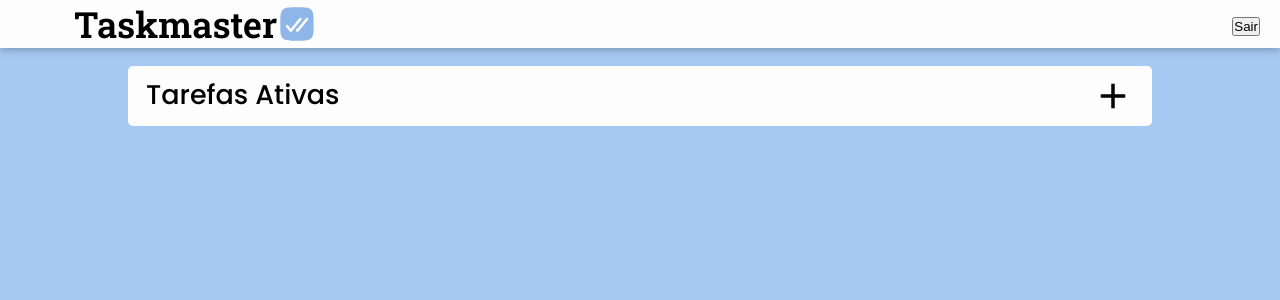
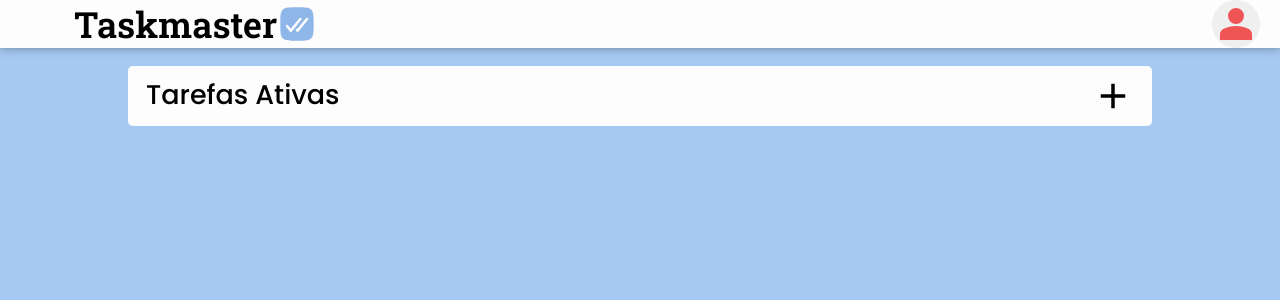
Before and after one commit to DeividSouSan/Taskmaster, a Flask app: page /board in a window 1280 px wide. Shown: the top 300 px of the page. Run offline with Flask 3, Linux system fonts and the light colour scheme; the visitor is signed in with stand-in values (Sample User, id 1); data that the repository does not hold is empty; parts of the project's set-up code (start-up, migrations or seed data) failed here and were passed over; some libraries are stand-ins or nearby versions.

Commit message:
feat: added floating menu html

```diff
--- a/src/templates/partials/header-after-auth.html
+++ b/src/templates/partials/header-after-auth.html
@@ -1,4 +1,4 @@
-<header>
+<header class="header-after-auth">
   <div class="logo">
     <h1>Taskmaster</h1>
     <svg xmlns="http://www.w3.org/2000/svg" width="1em" height="1em" viewBox="0 0 24 24">
@@ -7,9 +7,27 @@
         clip-rule="evenodd" />
     </svg>
   </div>
-  <ul>
-    <li>
-      <button hx-get="{{ url_for('auth.logout')}}" hx-target="html" hx-push-url="true" hx-swap="innerHTML">Sair</button>
-    </li>
-  </ul>
+  <button class="account-button">
+    <!-- Button with person img  -->
+  </button>
+
+  <section class="floating-menu" style="display: none;">
+    <section class="floating-menu-container">
+      <h1>Opções</h1>
+      <ul>
+        <li>
+          <button hx-get="{{ url_for('auth.logout') }}" hx-target="html" hx-push-url="true" hx-swap="innerHTML"
+            class="logout-button">
+            Sair
+          </button>
+        </li>
+        <li>
+          <button hx-get="{{ url_for('auth.logout') }}" hx-target="html" hx-push-url="true" hx-swap="innerHTML"
+            class="delete-account-button">
+            Excluir conta
+          </button>
+        </li>
+      </ul>
+    </section>
+  </section>
 </header>
```
